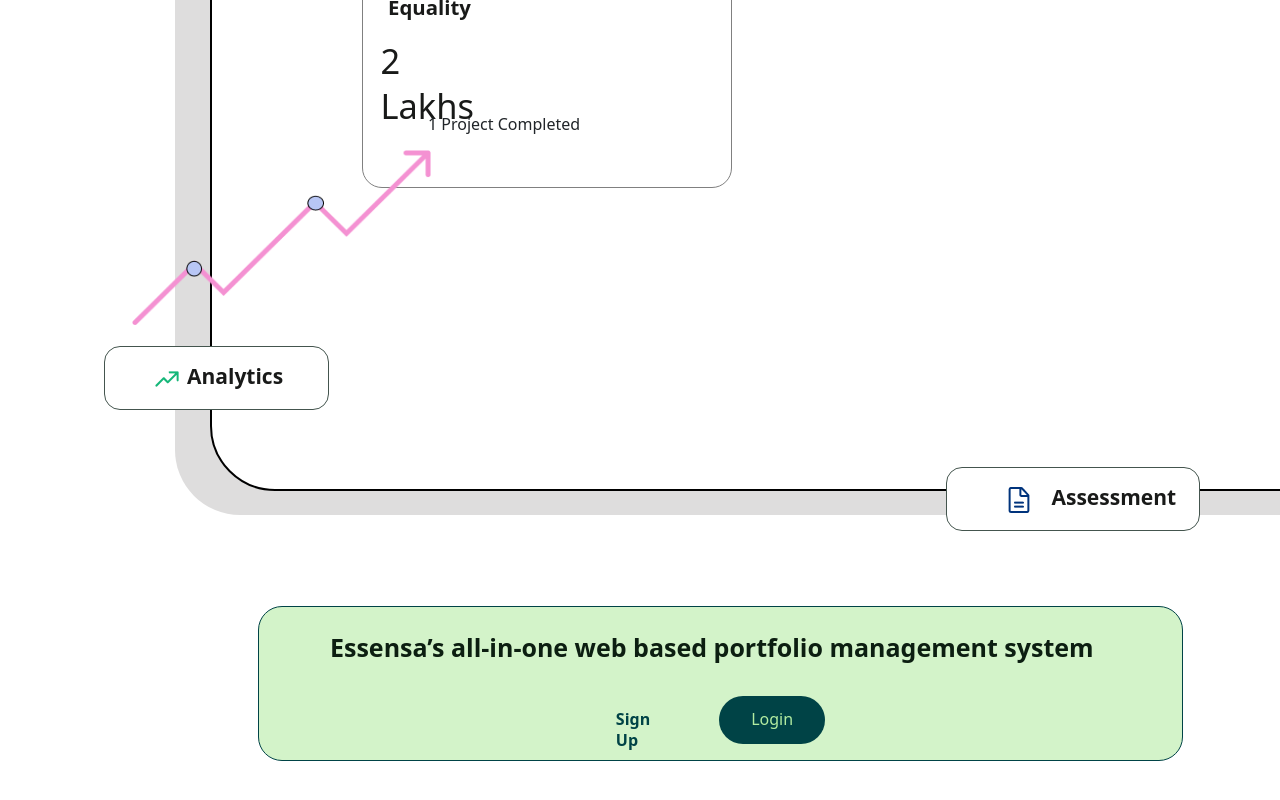
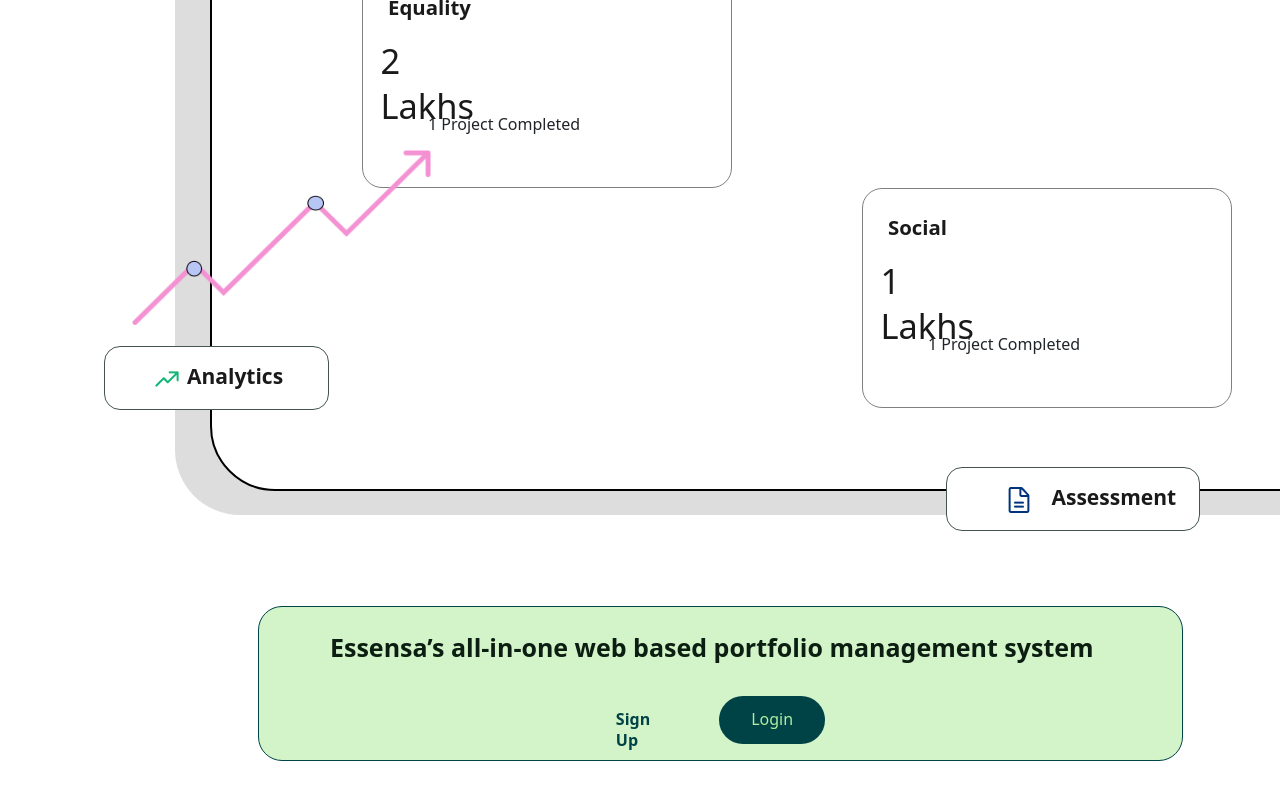
Before and after one commit to essensa2023/front-end, a React (Create React App) app in the folder frontend/: page / in a window 1280 px wide. Shown: the part 2334-3134 px from the top of the page. Built offline with nearby package versions, Linux system fonts and the light colour scheme.

Commit message:
updated analytics section

```diff
--- a/frontend/src/components/Home/Home.js
+++ b/frontend/src/components/Home/Home.js
@@ -133,9 +133,15 @@
 
             <div className="projects-outer">
                 <div className="projects-inner">
-                    <div className="equality-card">
+                    <div className="equality-card hover:bg-green-500 transition ease-in-out duration-300">
                         <h3>Equality</h3>
                         <h1>2 Lakhs</h1>
+                        <p>1 Project Completed</p>
+                    </div>
+
+                    <div className="social-card hover:bg-custom-peach transition ease-in-out duration-300">
+                        <h3>Social</h3>
+                        <h1>1 Lakhs</h1>
                         <p>1 Project Completed</p>
                     </div>
                 </div>
@@ -195,7 +201,7 @@
                         </div>
 
                         <div class="form-group">
-                            <button type="submit">Schedule a Call</button>
+                            <button type="submit" className="schedule-btn">Schedule a Call <img src={arrow} className="arrow-vector"/></button>
                         </div>
                     </form>
                 </div>
--- a/frontend/src/components/Home/home.css
+++ b/frontend/src/components/Home/home.css
@@ -185,6 +185,50 @@
 }
 
 .equality-card p {
+    position: relative;
+    top: 55px;
+    left: 65px;
+}
+
+.social-card {
+    width: 370px;
+    height: 220px;
+    position: relative;
+    top: 75px;
+    left: 650px;
+    border: 1px solid grey;
+    border-radius: 20px;
+}
+
+.social-card h3 {
+    position: relative;
+    left:25px;
+    top:25px;
+    width: 78px;
+    height: 27px;
+    /* font-family: 'Aspekta'; */
+    font-style: normal;
+    font-weight: 600;
+    font-size: 20.3881px;
+    line-height: 130%;
+    color: #191A19;
+}
+
+.social-card h1 {
+    position: relative;
+    top: 35px;
+    left: 17.5px;
+    width: 122px;
+    height: 45px;
+    /* font-family: 'Aspekta'; */
+    font-style: normal;
+    font-weight: 500;
+    font-size: 34.4049px;
+    line-height: 130%;
+    color: #191A19;
+}
+
+.social-card p {
     position: relative;
     top: 55px;
     left: 65px;
@@ -418,6 +462,7 @@
     position: absolute;
     height: 1000px;
     top: 3159px;
+    left: 450px;
     background: #FFFFFF;
 }
 
@@ -490,7 +535,7 @@
   button[type="submit"] {
     background-color: #004346;
     color: #B2ECA1;
-    /* border-color: #007bff; */
+    transition: width 0.4s ease-in-out;
     border-radius: 64px;
     width: 179px;
     height: 48px;
@@ -498,10 +543,16 @@
     cursor: pointer;
   }
 
-  button[type="submit"]:hover,
-  button[type="submit"]:focus {
-  }
 
+.schedule-btn:hover .arrow-vector{
+    display: inline;
+    position: relative;
+    left: 10px;
+}
+
+.schedule-btn:hover {
+    width: 50%;
+}
 /* ================================================================= */
 
 .subscription-plans-container {
```
